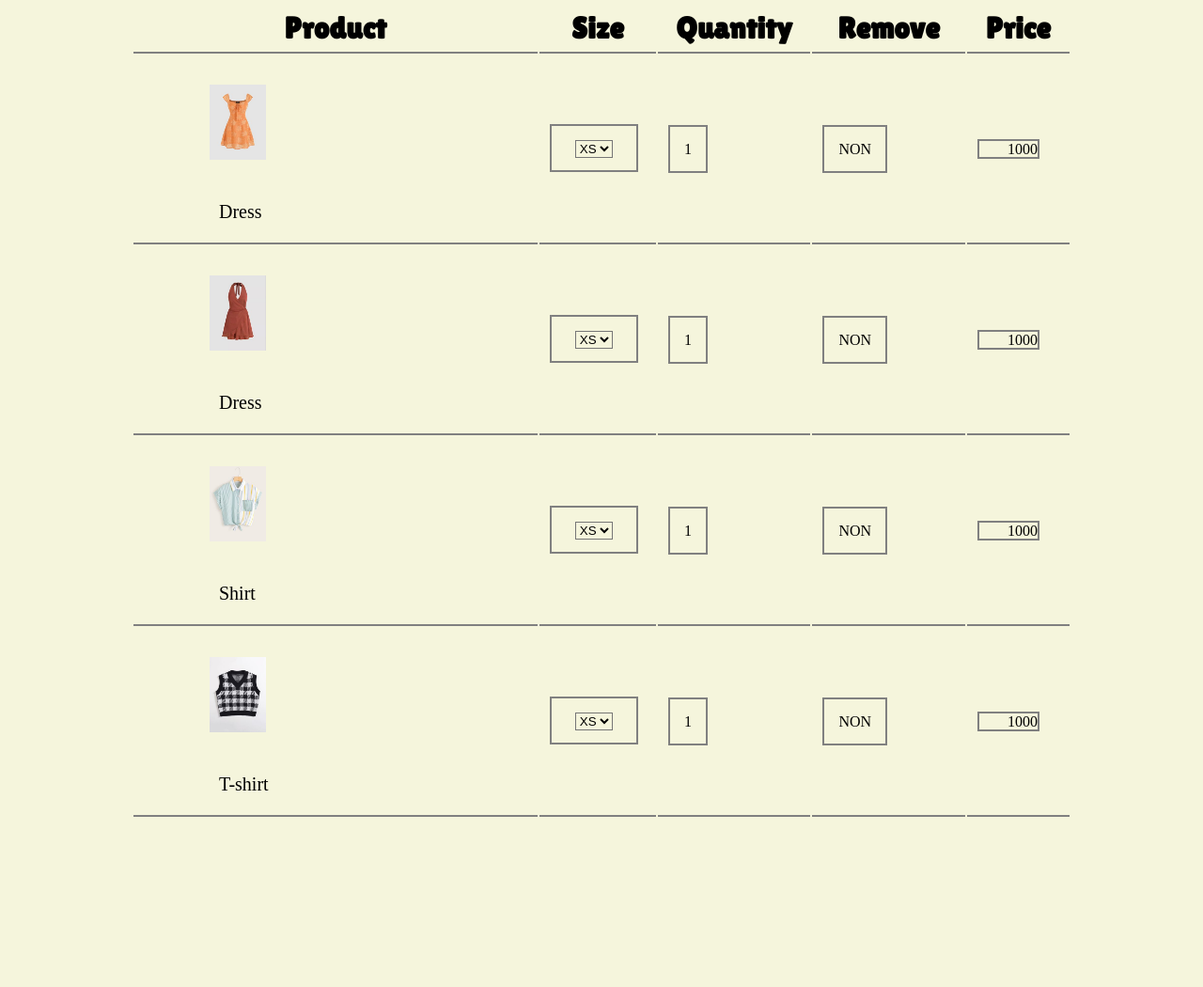
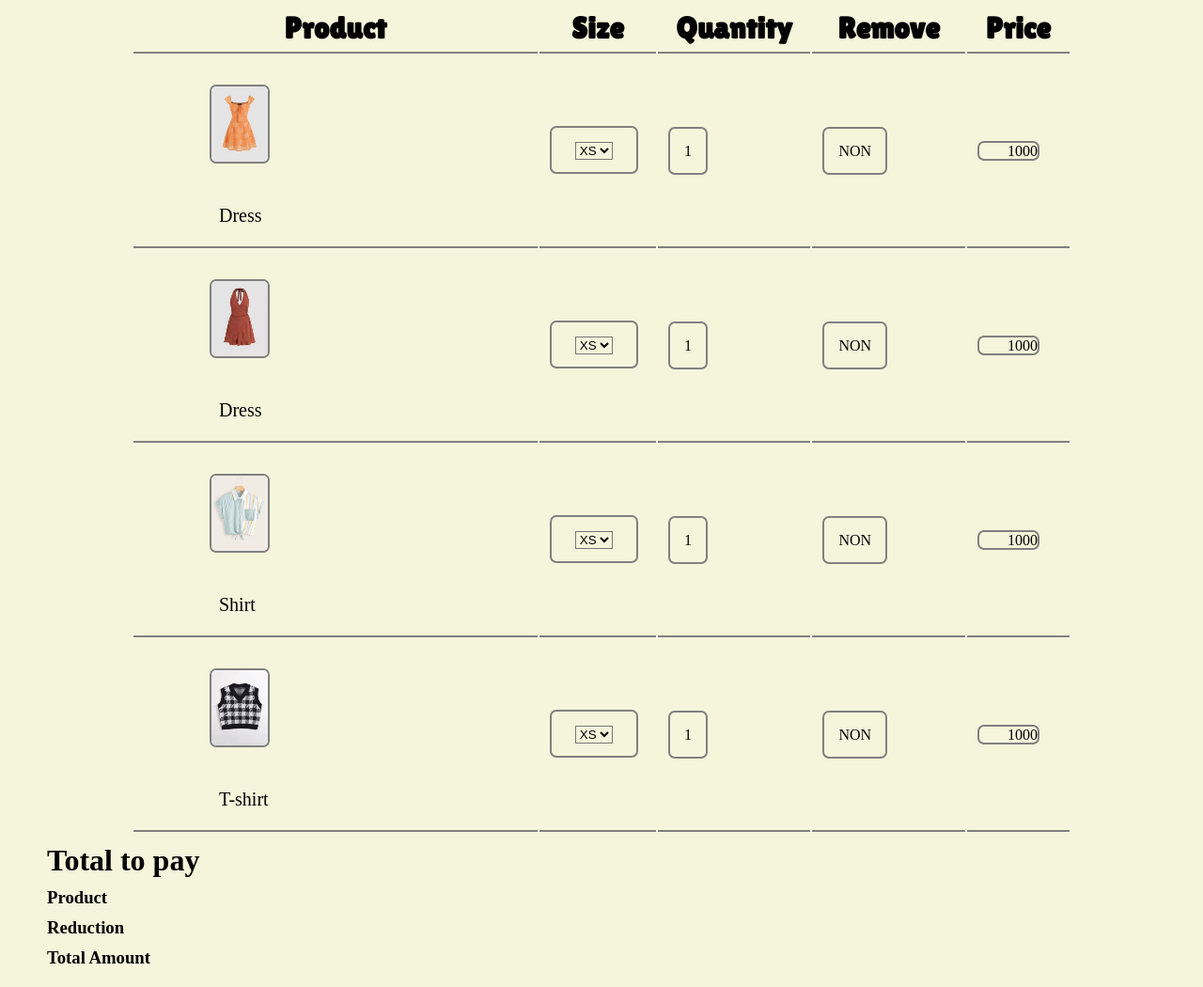
Before and after one commit to Ma-dono/mon-premier-projet, a plain HTML site: page Cart.html in a window 1280 px wide. Shown: the part 249-1299 px from the top of the page at 94% size. Before the commit the page ends 1140 px from the top, so only its background shows below. Drawn offline with Linux system fonts and the light colour scheme.

Commit message:
total html

```diff
--- a/Cart.html
+++ b/Cart.html
@@ -104,6 +104,13 @@
           </tr>
         </table>
       </div>
+      <div class="total">
+
+    <h1> Total to pay</h1>
+    <h3>Product</h3>
+    <h3>Reduction</h3>
+    <h3>Total Amount </h3>
+      </div>
     </main>
 
 
--- a/css/style.css
+++ b/css/style.css
@@ -55,6 +55,8 @@ th{
 .npro-img img{
     width: 60px;
     height: 80px;
+    border: 2px solid gray;
+    border-radius: 7px;
 }
 
 .npro div{
@@ -72,6 +74,7 @@ th{
 .spro span{
     padding: 15px;
     border: 2px solid gray;
+    border-radius: 7px;
 
 }
 
@@ -83,6 +86,7 @@ th{
 .qpro span{
     padding: 15px;
 border: 2px solid gray;
+border-radius: 7px;
 }
 .rpro{
     width: 150px;
@@ -93,6 +97,7 @@ border: 2px solid gray;
 .rpro span{
    padding: 15px;
    border: 2px solid grey;
+   border-radius: 7px;
 }
 .ppro{
     width: 100px;
@@ -103,4 +108,5 @@ border: 2px solid gray;
 .ppro span{
    padding-left: 30px;
    border: 2px solid grey;
+   border-radius: 7px;
 }
```
